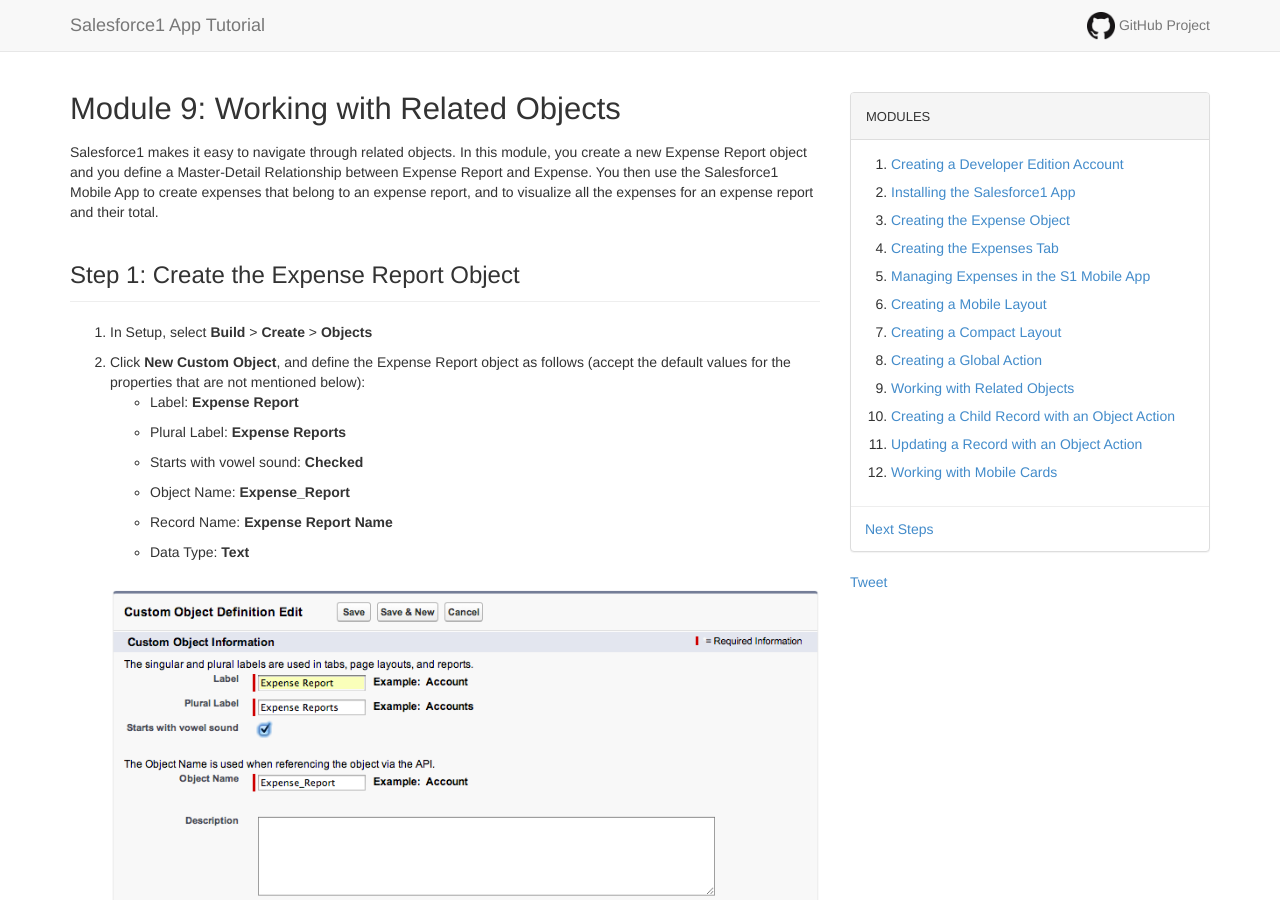
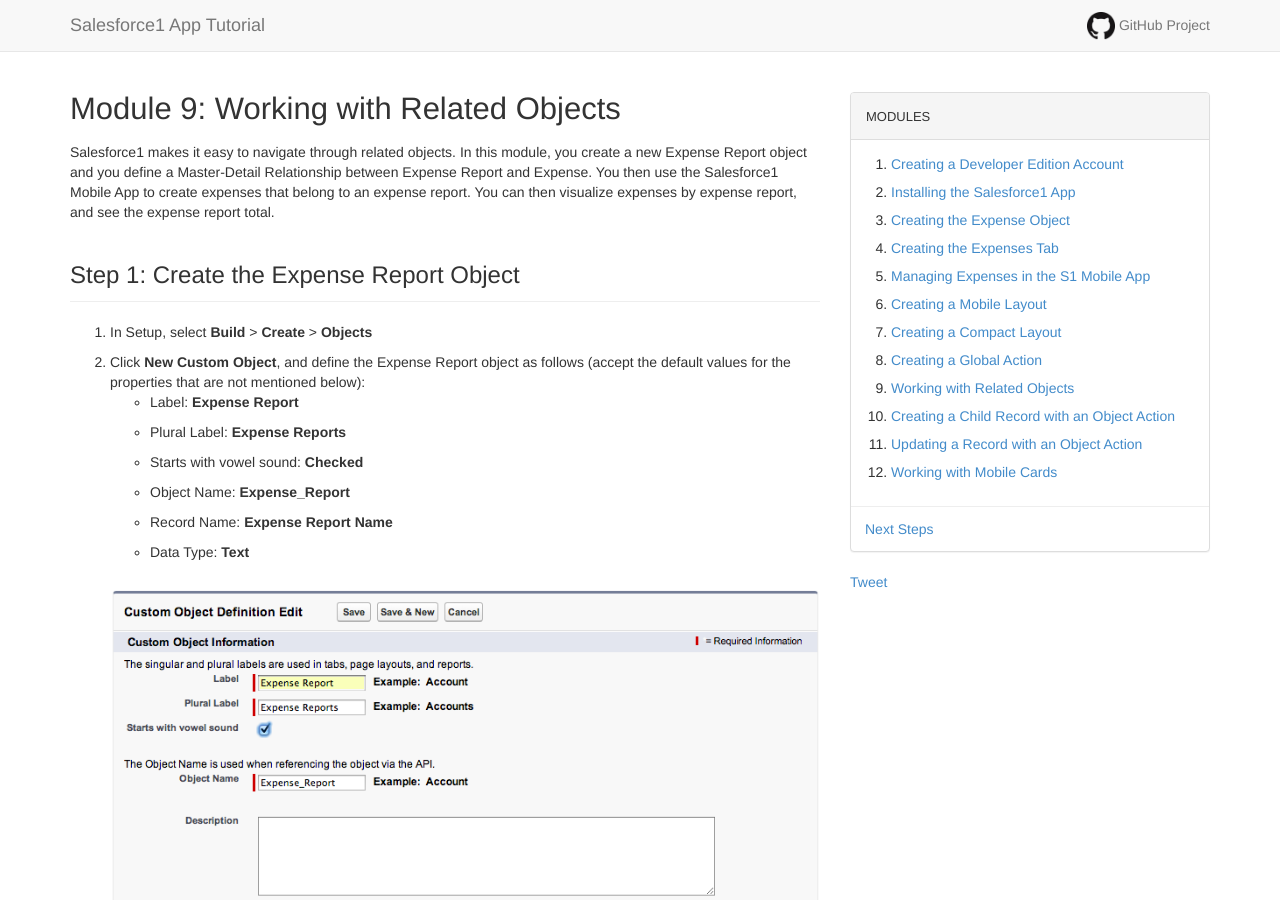
Before and after one commit to ccoenraets/salesforce1-app-tutorial, a Jekyll site: the page built from related-objects.md, in a window 1280 px wide and 900 px high. Built offline with Jekyll 4.4.1, drawn with Linux system fonts in a browser that asks for light colours; Markdown is read by kramdown in place of the engine named in the settings; comment, search, counter and statistics services are not loaded.

Commit message:
editing instructions

```diff
--- a/related-objects.md
+++ b/related-objects.md
@@ -4,9 +4,8 @@
 ---
 Salesforce1 makes it easy to navigate through related objects. In this module, you create a new Expense Report
 object and you define a Master-Detail Relationship between Expense Report and Expense. You then use the Salesforce1
-Mobile
-App to create expenses that belong to an expense report, and to visualize all the expenses for an expense report and
-their total.
+Mobile App to create expenses that belong to an expense report. You can then visualize expenses by expense report, and
+ see the expense report total.
 
 ## Step 1: Create the Expense Report Object
 
```
Also changed, not shown: 1 other file.
